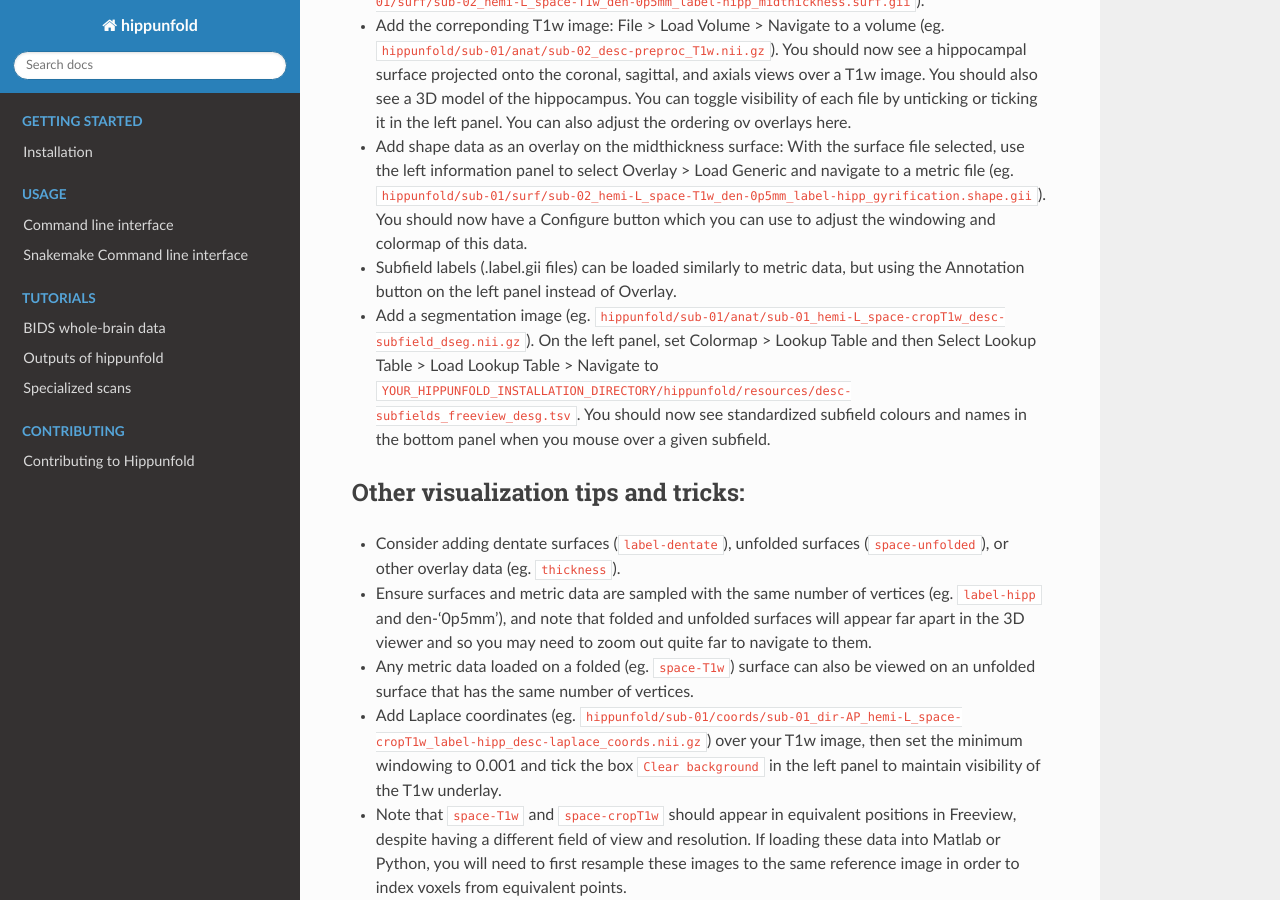
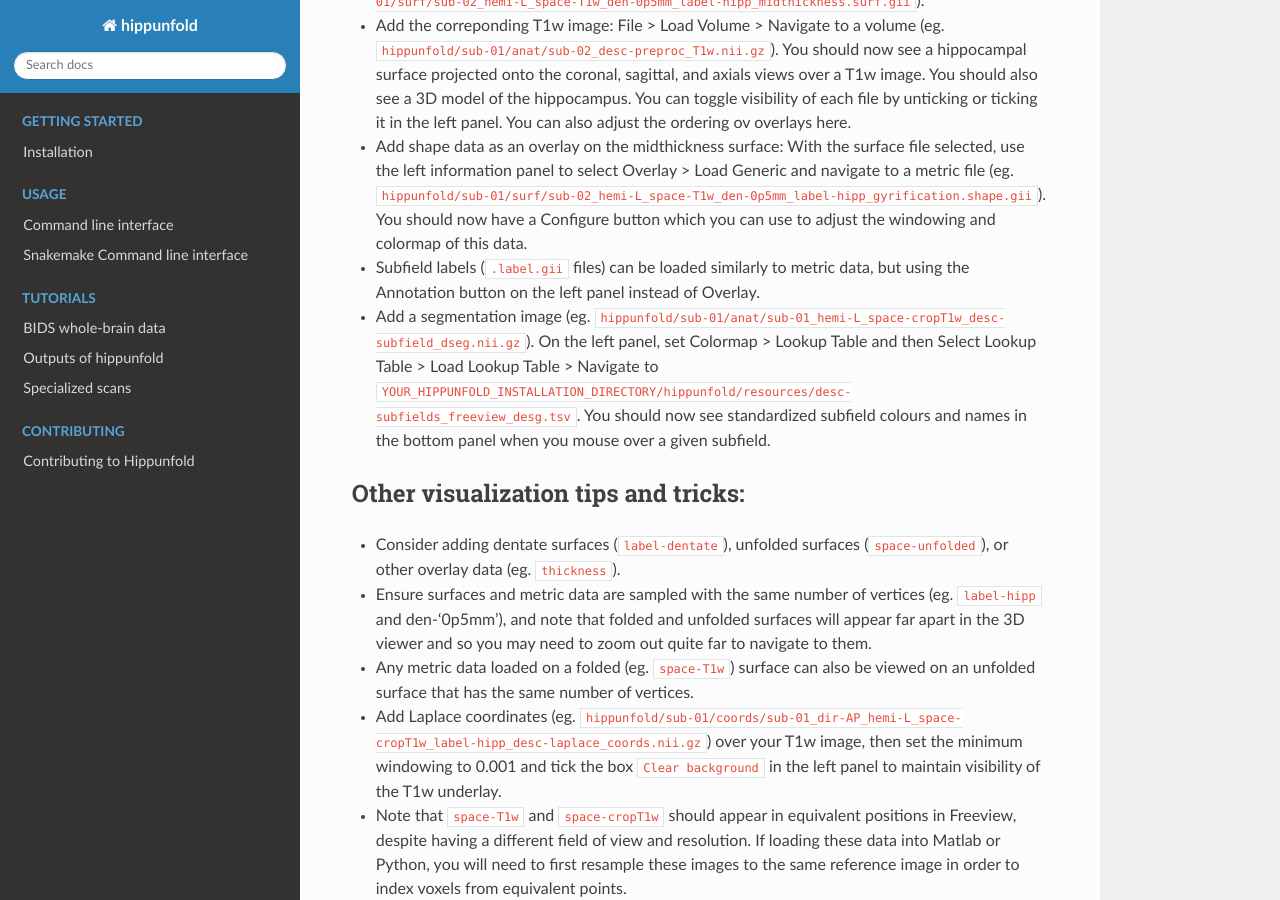
Before and after one commit to mcespedes99/hippunfold, a Sphinx documentation site: the page built from docs/tutorials/visualization.md, in a window 1280 px wide and 900 px high, scrolled down 501 px. Built offline with Sphinx 7.4.7 and the Read the Docs theme 2.0.0, drawn with Linux system fonts in a browser that asks for light colours.

Commit message:
formatting and more typos

```diff
--- a/docs/tutorials/visualization.md
+++ b/docs/tutorials/visualization.md
@@ -5,7 +5,7 @@
 - Loading surface metric data can be difficult, see the examples below.
 - Crashes can still occur occasionally, especially when trying to load surfaces or surface overlay data with the incorrect buttons.
 
-## The example below will act as a guide to avoid common mistakes:
+### The example below will act as a guide to avoid common mistakes:
 - open Freeview by simple typing `freeview` in the command line.
 - Add a hippunfold surface:
   File > Load Surface > Navigate to a surface (eg. `hippunfold/sub-01/surf/sub-02_hemi-L_space-T1w_den-0p5mm_label-hipp_midthickness.surf.gii`).
@@ -15,11 +15,11 @@
 - Add shape data as an overlay on the midthickness surface:
   With the surface file selected, use the left information panel to select Overlay > Load Generic and navigate to a metric file (eg. `hippunfold/sub-01/surf/sub-02_hemi-L_space-T1w_den-0p5mm_label-hipp_gyrification.shape.gii`).
 You should now have a Configure button which you can use to adjust the windowing and colormap of this data.
-- Subfield labels (.label.gii files) can be loaded similarly to metric data, but using the Annotation button on the left panel instead of Overlay.
+- Subfield labels (`.label.gii` files) can be loaded similarly to metric data, but using the Annotation button on the left panel instead of Overlay.
 - Add a segmentation image (eg. `hippunfold/sub-01/anat/sub-01_hemi-L_space-cropT1w_desc-subfield_dseg.nii.gz`). On the left panel, set Colormap > Lookup Table and then Select Lookup Table > Load Lookup Table > Navigate to `YOUR_HIPPUNFOLD_INSTALLATION_DIRECTORY/hippunfold/resources/desc-subfields_freeview_desg.tsv`.
 You should now see standardized subfield colours and names in the bottom panel when you mouse over a given subfield.
 
-## Other visualization tips and tricks:
+### Other visualization tips and tricks:
 - Consider adding dentate surfaces (`label-dentate`), unfolded surfaces (`space-unfolded`), or other overlay data (eg. `thickness`).
 - Ensure surfaces and metric data are sampled with the same number of vertices (eg. `label-hipp` and den-'0p5mm'), and note that folded and unfolded surfaces will appear far apart in the 3D viewer and so you may need to zoom out quite far to navigate to them.
 - Any metric data loaded on a folded (eg. `space-T1w`) surface can also be viewed on an unfolded surface that has the same number of vertices.
```
